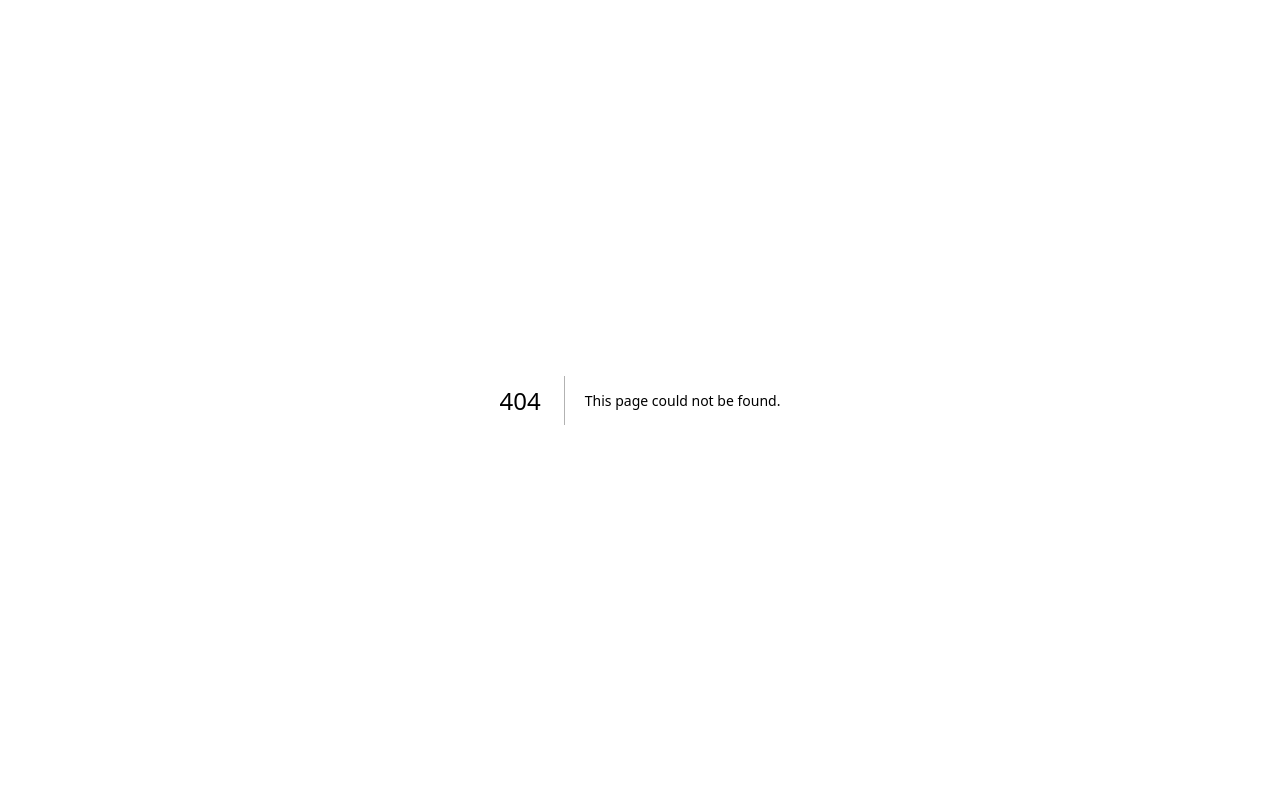
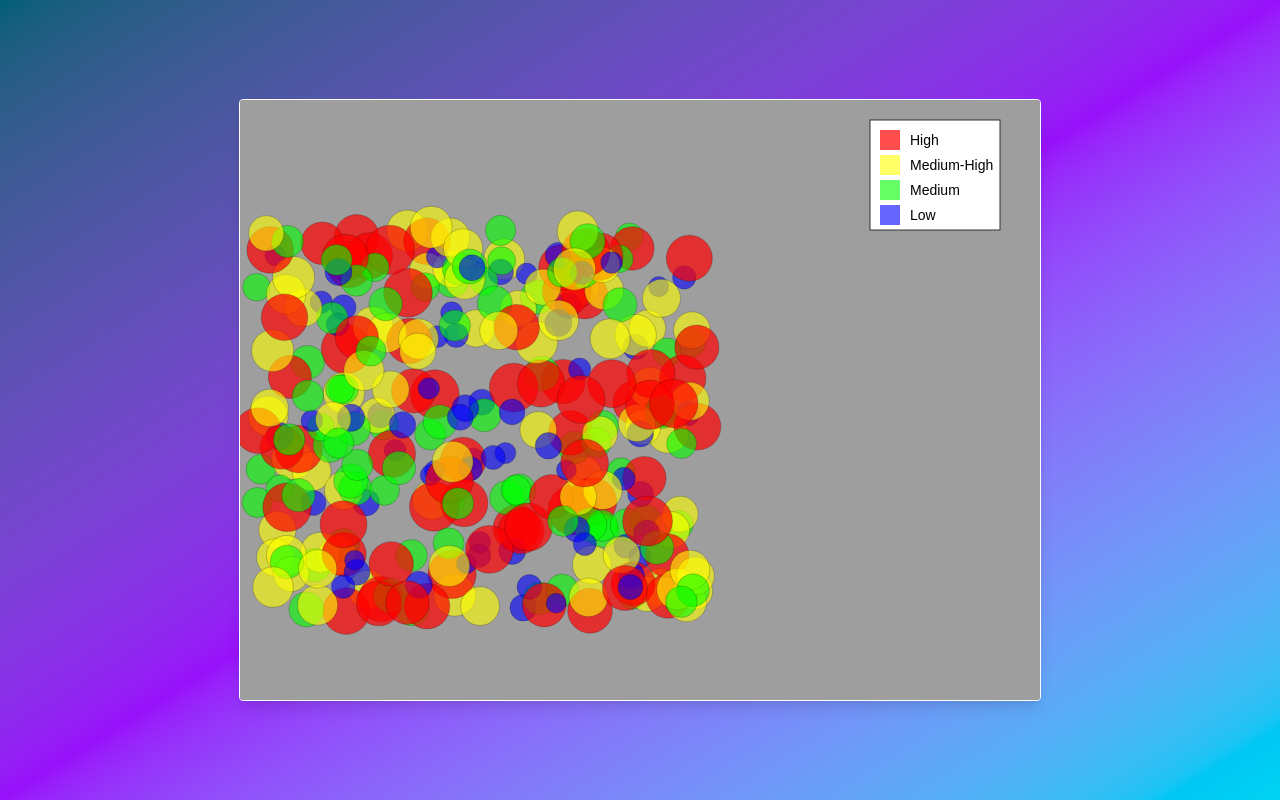
Before and after one commit to arhantsg07/Safewatch, a Next.js app: page /crime_heatmap in a window 1280 px wide. Before the commit this address had no page. Built offline with nearby package versions, Linux system fonts and the light colour scheme.

Commit message:
crime heatmap page

```diff
--- /dev/null
+++ b/app/crime_heatmap/page.js
@@ -0,0 +1,10 @@
+"use client";
+import dynamic from "next/dynamic";
+
+const CrimeHeatMapCanvas = dynamic(() => import("@/components/ui/CrimeHeatMapCanvas"), {
+  ssr: false,
+});
+
+export default function HeatmapPage() {
+  return <CrimeHeatMapCanvas />;
+}
```
